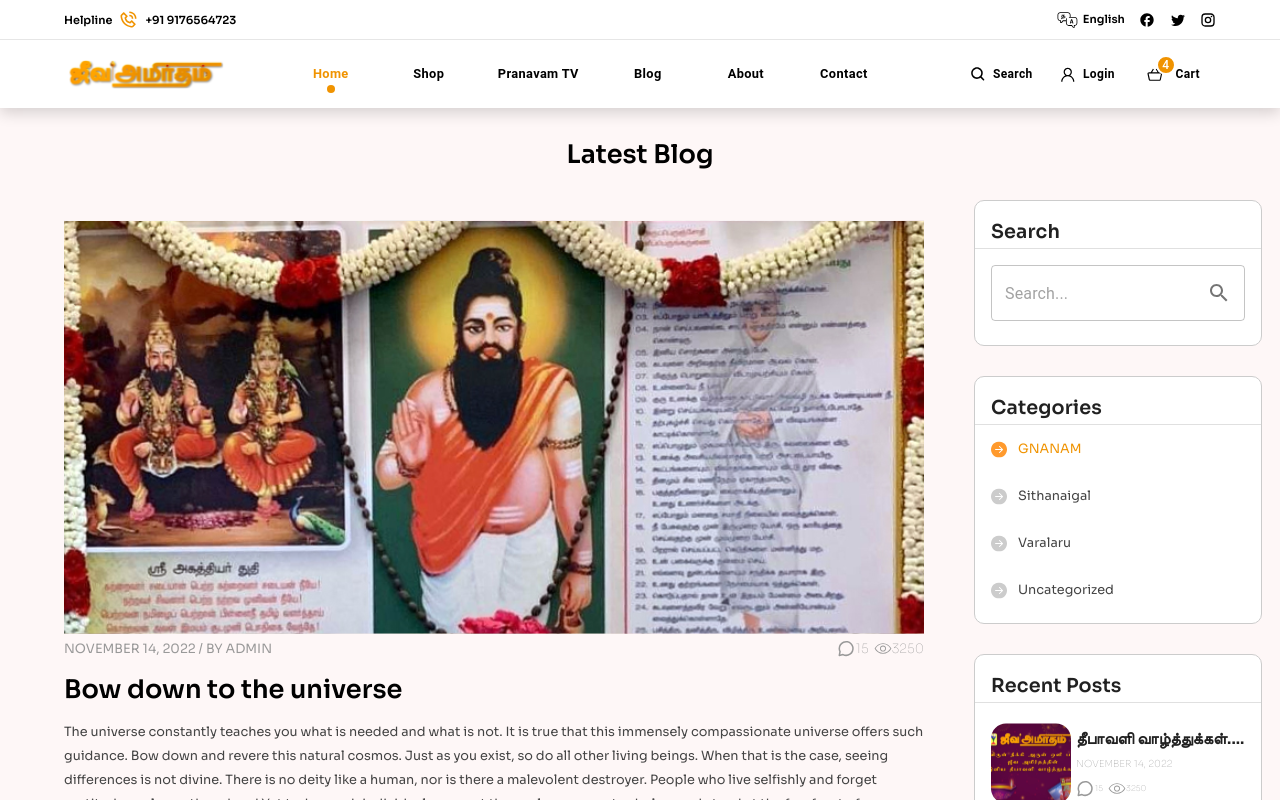
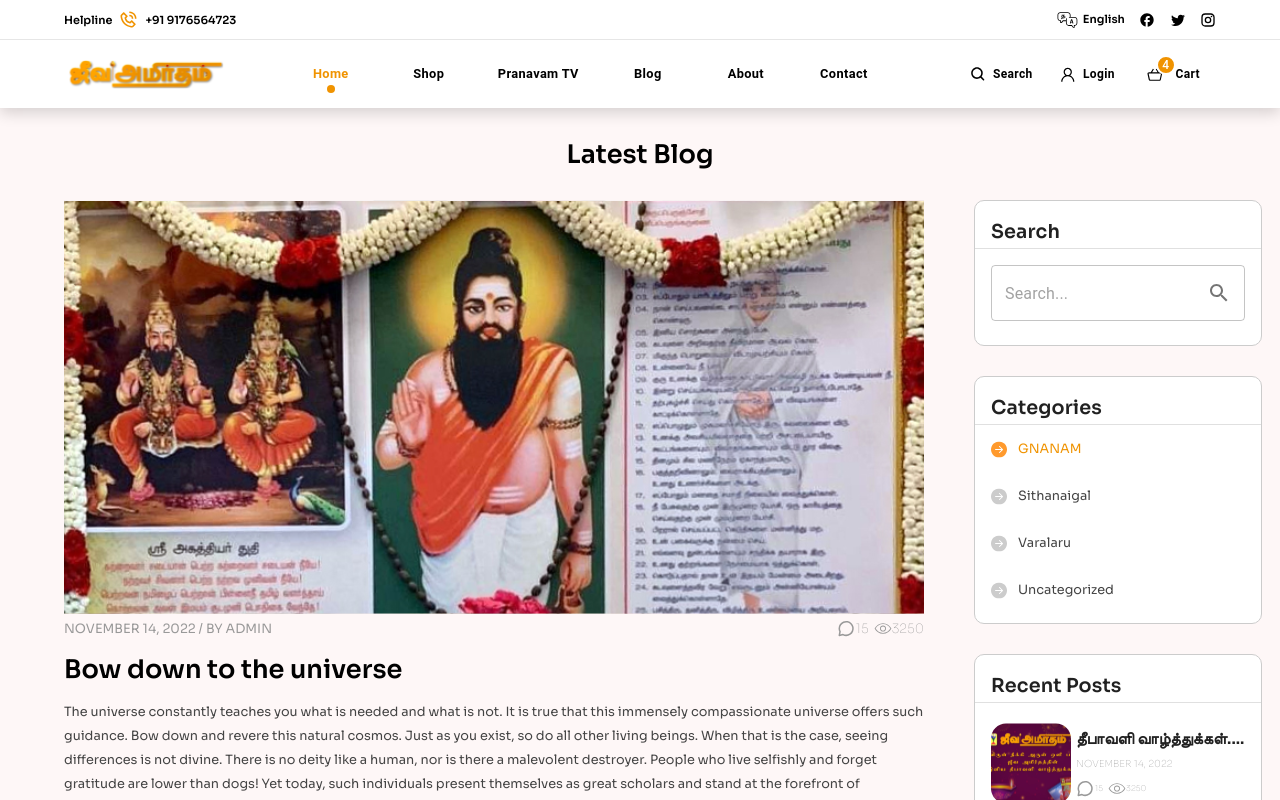
Before and after one commit to Jeeva202/Jeevaamirdham, a React (Create React App) app: page /blog in a window 1280 px wide. Shown: the top 800 px of the page. Built offline with nearby package versions, Linux system fonts and the light colour scheme.

Commit message:
removed padding top for the blog posts

```diff
--- a/src/components/booksSection/booksSection.css
+++ b/src/components/booksSection/booksSection.css
@@ -7,7 +7,7 @@
 }
 
 
-.left-side {
+.container .left-side {
     padding-top: 20px;
     font-size: 1rem;
     flex: 0 0 25%;
```
